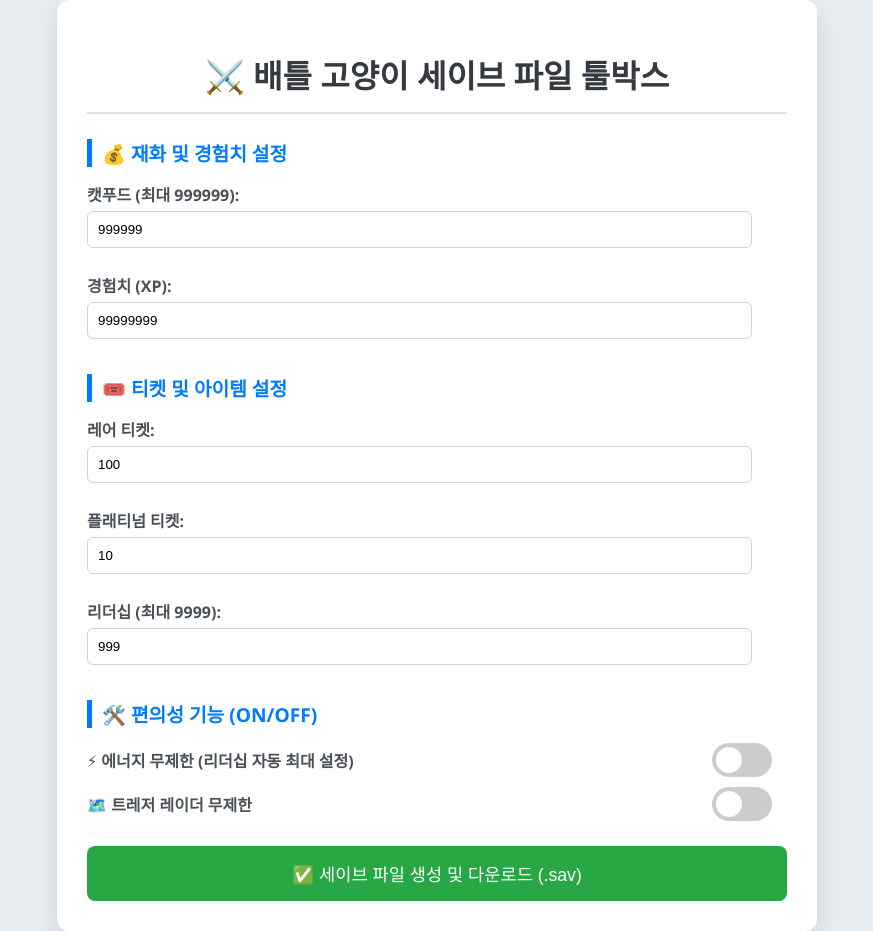
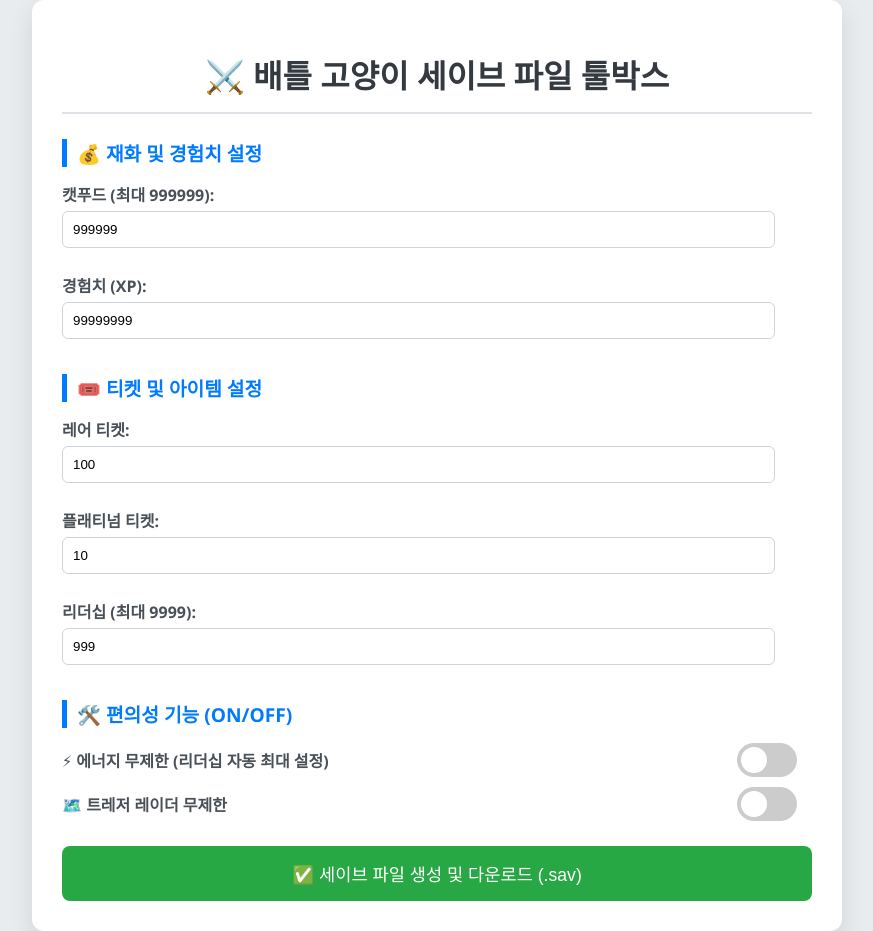
Before and after one commit to parkjiho2567/BC_web_service, a Flask app: page / in a window 1280 px wide. Shown: the whole page, without its empty margins (203-1076 px from the left). Run offline with Flask 3, Linux system fonts and the light colour scheme.

Commit message:
Increase max-width of container to 750px

```diff
--- a/static/style.css
+++ b/static/style.css
@@ -1,10 +1,10 @@
-/* static/style.css */
+/* static/style.css - (이전 답변과 동일) */
 body { font-family: 'Segoe UI', Tahoma, Geneva, Verdana, sans-serif; background-color: #e9ecef; margin: 0; padding: 0; display: flex; justify-content: center; align-items: center; min-height: 100vh; }
-.container { background: #ffffff; padding: 30px; border-radius: 12px; box-shadow: 0 10px 25px rgba(0, 0, 0, 0.1); width: 100%; max-width: 700px; }
+.container { background: #ffffff; padding: 30px; border-radius: 12px; box-shadow: 0 10px 25px rgba(0, 0, 0, 0.1); width: 100%; max-width: 750px; }
 h1 { color: #343a40; text-align: center; margin-bottom: 25px; border-bottom: 2px solid #dee2e6; padding-bottom: 15px; }
 .section-title { font-size: 1.2em; color: #007bff; border-left: 5px solid #007bff; padding-left: 10px; margin-top: 20px; margin-bottom: 15px; font-weight: bold; }
 label { display: block; margin: 10px 0 5px; font-weight: 600; color: #495057; }
-input[type="number"], .toggle-container { width: 95%; padding: 10px; margin-bottom: 15px; border: 1px solid #ced4da; border-radius: 6px; box-sizing: border-box; }
+input[type="text"], input[type="number"], .toggle-container { width: 95%; padding: 10px; margin-bottom: 15px; border: 1px solid #ced4da; border-radius: 6px; box-sizing: border-box; }
 /* 토글 버튼 스타일 */
 .toggle-switch { position: relative; display: inline-block; width: 60px; height: 34px; margin-right: 15px; }
 .toggle-switch input { opacity: 0; width: 0; height: 0; }
@@ -17,3 +17,4 @@ input:checked + .slider:before { transform: translateX(26px); }
 button { background-color: #28a745; color: white; padding: 15px 20px; border: none; border-radius: 8px; cursor: pointer; width: 100%; font-size: 1.1em; margin-top: 20px; transition: background-color 0.3s; }
 button:hover { background-color: #218838; }
 .error { color: #dc3545; background-color: #f8d7da; border: 1px solid #f5c6cb; padding: 15px; border-radius: 8px; margin-top: 15px; font-weight: bold; }
+.success { color: #155724; background-color: #d4edda; border: 1px solid #c3e6cb; padding: 15px; border-radius: 8px; margin-top: 15px; font-weight: bold; white-space: pre-wrap; }
```
